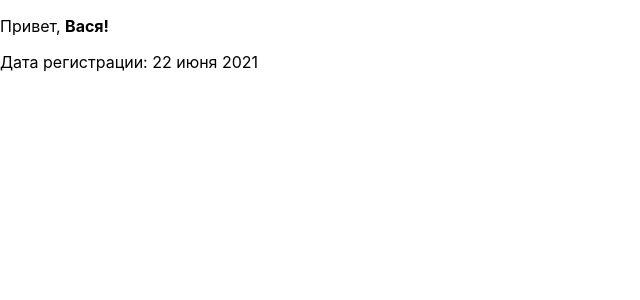
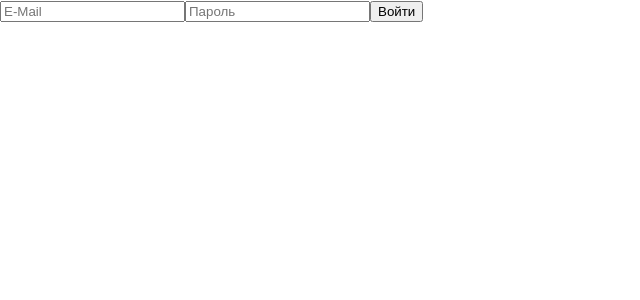
Before and after one commit to gtbmvp/Archakov-React-practice, a React (Create React App) app: page / in a window 1280 px wide. Shown: the top 300 px of the page, without its empty margins (0-640 px from the left). Built offline with nearby package versions, Linux system fonts and the light colour scheme.

Commit message:
Урок №2

```diff
--- a/src/index.js
+++ b/src/index.js
@@ -2,7 +2,8 @@ import React from "react";
 import ReactDOM from "react-dom/client";
 import "./index.css";
 
-import App from "./tutorial-1/App";
+// import App from "./tutorial-1/App";
+import App from "./tutorial-2/App";
 
 const root = ReactDOM.createRoot(document.getElementById("root"));
 root.render(
--- /dev/null
+++ b/src/tutorial-2/App.js
@@ -0,0 +1,8 @@
+import React from "react";
+import AuthForm from "./components/AuthForm";
+
+function App() {
+  return <AuthForm />;
+}
+
+export default App;
--- /dev/null
+++ b/src/tutorial-2/components/AuthForm.jsx
@@ -0,0 +1,44 @@
+import React from "react";
+
+function AuthForm() {
+  let inputObj = {};
+
+  function handleChange(event) {
+    const type = event.target.type;
+    const value = event.target.value;
+
+    inputObj[type] = value;
+  }
+
+  function handleSubmit(event) {
+    event.preventDefault();
+    const elements = event.target.elements;
+
+    for (let i = 0; i < elements.length; i++) {
+      if (elements[i].tagName !== "INPUT") continue;
+
+      if (elements[i].value.trim() === "") {
+        alert("Заполните все поля");
+        return;
+      }
+    }
+
+    console.log(inputObj);
+
+    for (let i = 0; i < elements.length; i++) {
+      if (elements[i].tagName === "INPUT") {
+        elements[i].value = "";
+      }
+    }
+  }
+
+  return (
+    <form onSubmit={handleSubmit}>
+      <input type="email" placeholder="E-Mail" onChange={handleChange} />
+      <input type="password" placeholder="Пароль" onChange={handleChange} />
+      <button>Войти</button>
+    </form>
+  );
+}
+
+export default AuthForm;
```
